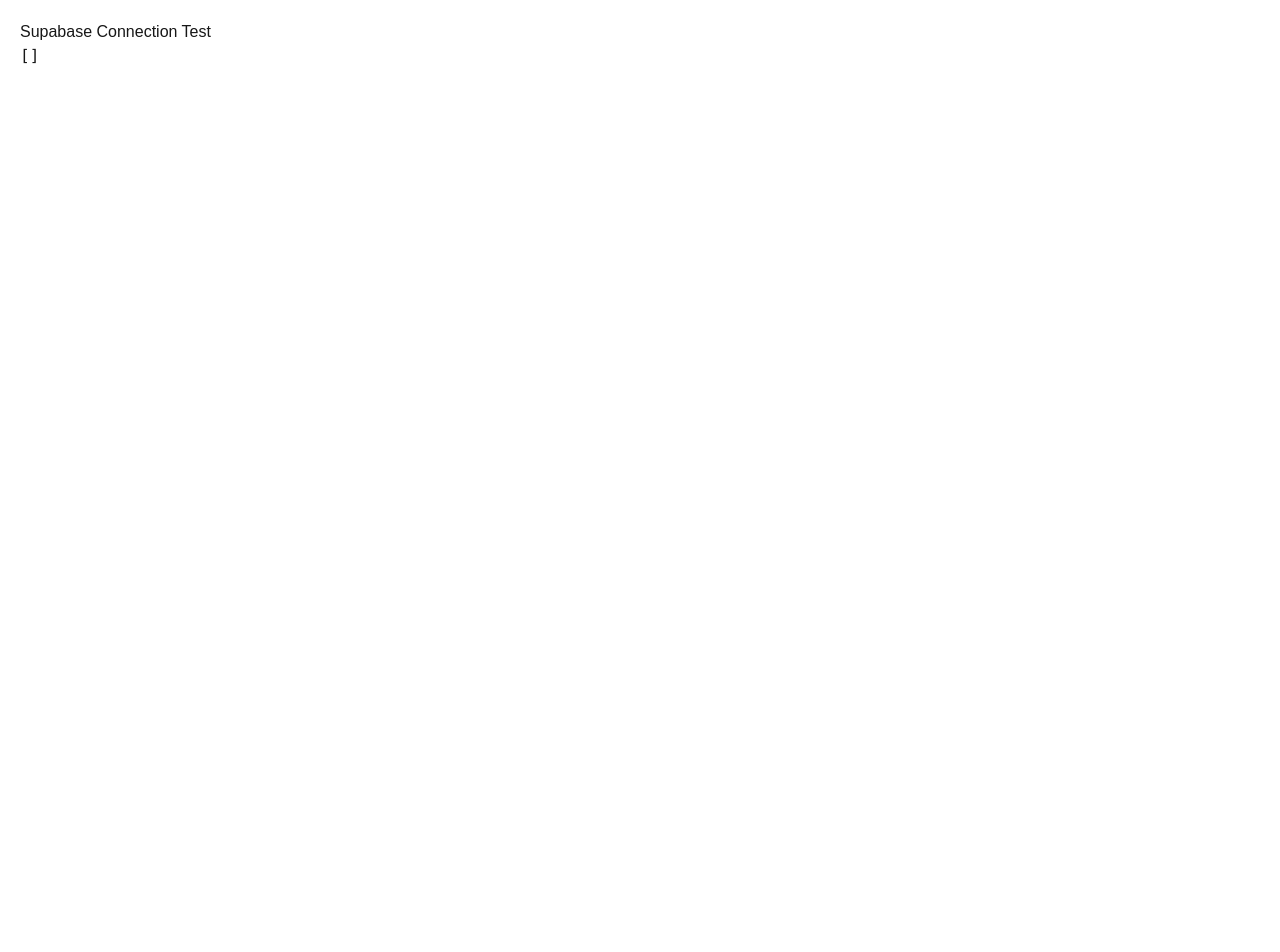
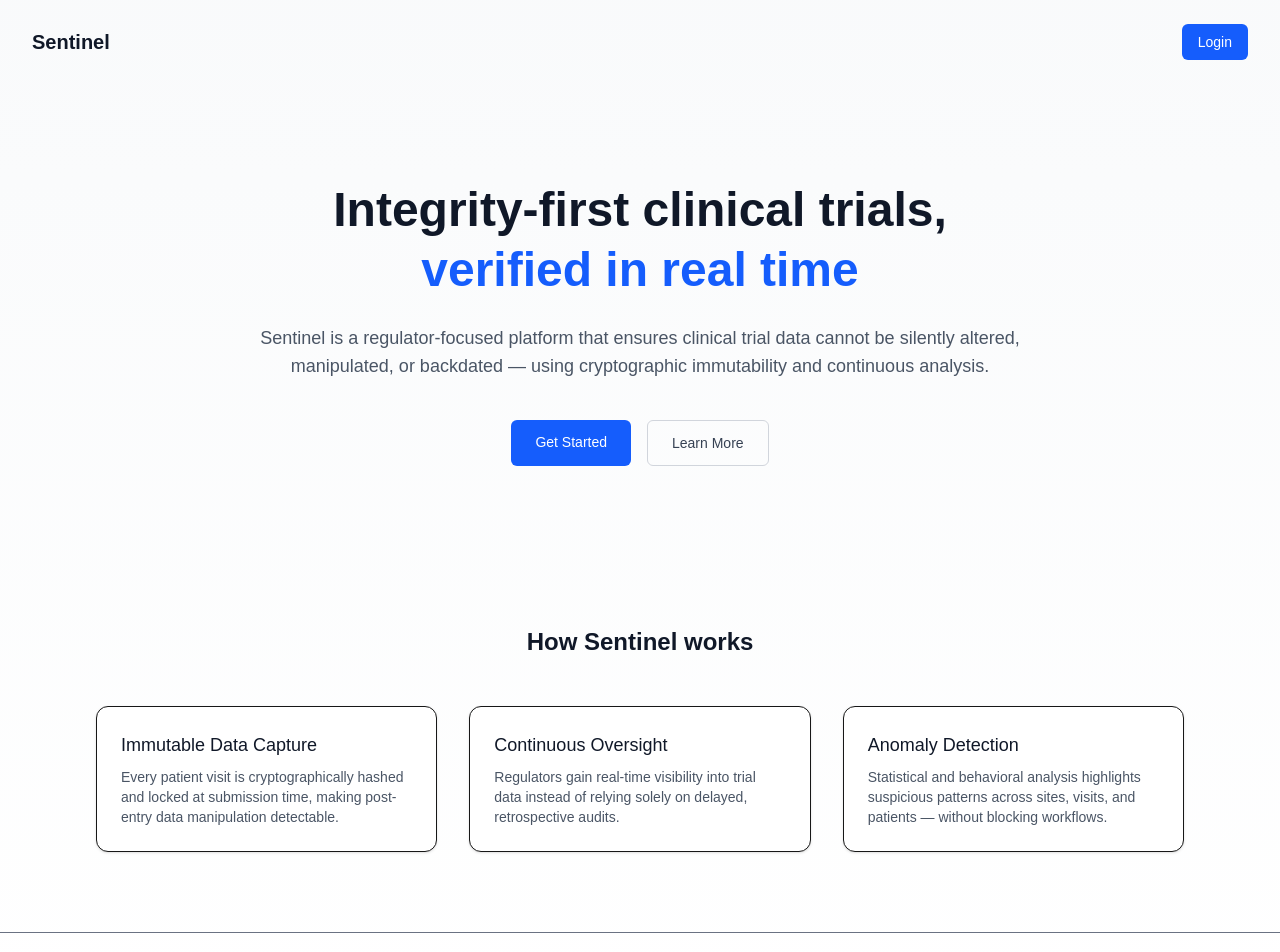
Before and after one commit to nitesh-vashist/sentinel, a Next.js app: page / in a window 1280 px wide. Shown: the top 952 px of the page. Before the commit the page ends 800 px from the top, so only its background shows below. Built offline with nearby package versions, Linux system fonts and the light colour scheme; no server answers; the database is empty.

Commit message:
updated landing page ui

```diff
--- a/src/app/page.tsx
+++ b/src/app/page.tsx
@@ -1,18 +1,106 @@
-import { supabase } from '@/lib/supabaseClient';
+import Link from 'next/link';
 
-export default async function Home() {
-  const { data, error } = await supabase
-    .from('users')
-    .select('*');
+export default function Home() {
+  return (
+    <main className="min-h-screen bg-gradient-to-b from-gray-50 to-white">
 
-  if (error) {
-    return <pre>Error: {error.message}</pre>;
-  }
+      {/* Top Navigation */}
+      <header className="flex items-center justify-between px-8 py-6 max-w-7xl mx-auto">
+        <div className="text-xl font-semibold text-gray-900">
+          Sentinel
+        </div>
 
-  return (
-    <main style={{ padding: 20 }}>
-      <h1>Supabase Connection Test</h1>
-      <pre>{JSON.stringify(data, null, 2)}</pre>
+        <Link
+          href="/login"
+          className="inline-flex items-center rounded-md bg-blue-600 px-4 py-2
+                     text-sm font-medium text-white hover:bg-blue-700 transition"
+        >
+          Login
+        </Link>
+      </header>
+
+      {/* Hero Section */}
+      <section className="max-w-5xl mx-auto px-8 pt-24 pb-20 text-center">
+        <h1 className="text-4xl sm:text-5xl font-bold text-gray-900 leading-tight">
+          Integrity-first clinical trials,
+          <br />
+          <span className="text-blue-600">verified in real time</span>
+        </h1>
+
+        <p className="mt-6 text-lg text-gray-600 max-w-3xl mx-auto">
+          Sentinel is a regulator-focused platform that ensures clinical trial
+          data cannot be silently altered, manipulated, or backdated — using
+          cryptographic immutability and continuous analysis.
+        </p>
+
+        <div className="mt-10 flex justify-center gap-4">
+          <Link
+            href="/login"
+            className="rounded-md bg-blue-600 px-6 py-3 text-white
+                       text-sm font-medium hover:bg-blue-700 transition"
+          >
+            Get Started
+          </Link>
+
+          <a
+            href="#how-it-works"
+            className="rounded-md border border-gray-300 px-6 py-3
+                       text-sm font-medium text-gray-700 hover:bg-gray-100 transition"
+          >
+            Learn More
+          </a>
+        </div>
+      </section>
+
+      {/* How It Works */}
+      <section
+        id="how-it-works"
+        className="max-w-6xl mx-auto px-8 py-20"
+      >
+        <h2 className="text-2xl font-semibold text-gray-900 text-center">
+          How Sentinel works
+        </h2>
+
+        <div className="mt-12 grid grid-cols-1 md:grid-cols-3 gap-8">
+
+          <div className="bg-white border rounded-xl p-6 shadow-sm">
+            <h3 className="text-lg font-medium text-gray-900">
+              Immutable Data Capture
+            </h3>
+            <p className="mt-2 text-sm text-gray-600">
+              Every patient visit is cryptographically hashed and locked at
+              submission time, making post-entry data manipulation detectable.
+            </p>
+          </div>
+
+          <div className="bg-white border rounded-xl p-6 shadow-sm">
+            <h3 className="text-lg font-medium text-gray-900">
+              Continuous Oversight
+            </h3>
+            <p className="mt-2 text-sm text-gray-600">
+              Regulators gain real-time visibility into trial data instead of
+              relying solely on delayed, retrospective audits.
+            </p>
+          </div>
+
+          <div className="bg-white border rounded-xl p-6 shadow-sm">
+            <h3 className="text-lg font-medium text-gray-900">
+              Anomaly Detection
+            </h3>
+            <p className="mt-2 text-sm text-gray-600">
+              Statistical and behavioral analysis highlights suspicious patterns
+              across sites, visits, and patients — without blocking workflows.
+            </p>
+          </div>
+
+        </div>
+      </section>
+
+      {/* Footer */}
+      <footer className="border-t py-8 text-center text-sm text-gray-500">
+        Sentinel • Trial Integrity Intelligence Engine
+      </footer>
+
     </main>
   );
 }
```
